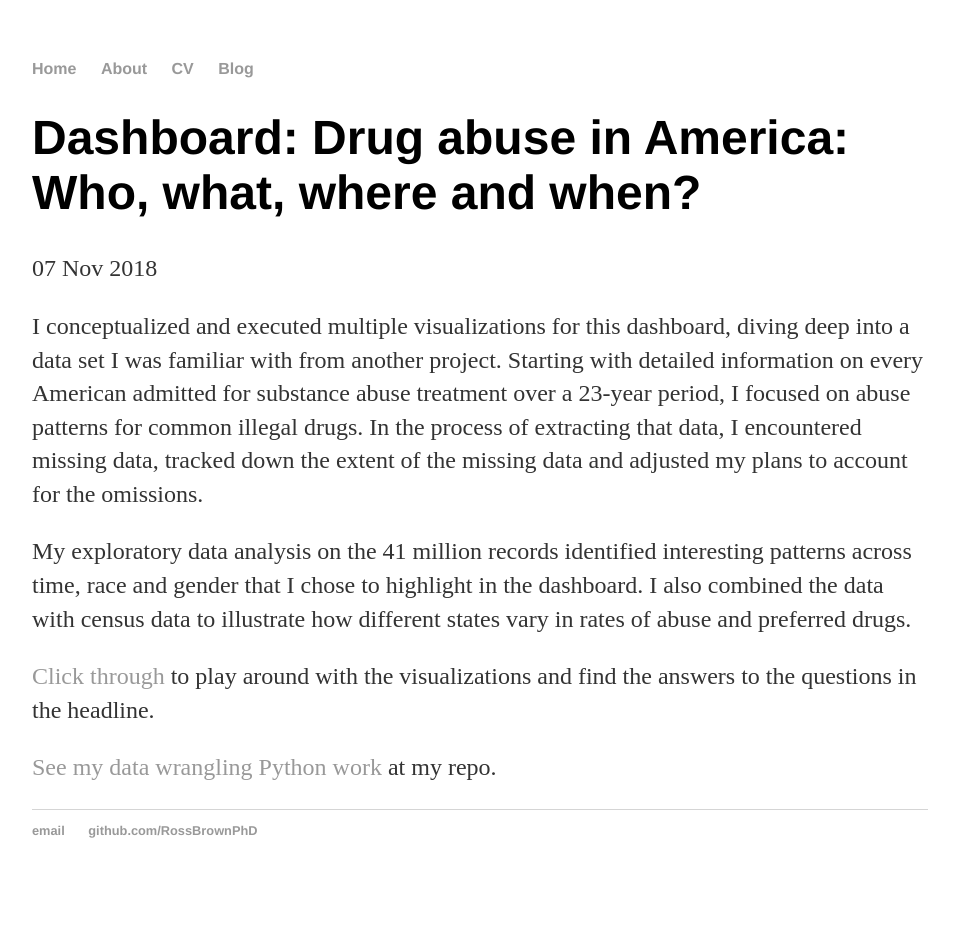
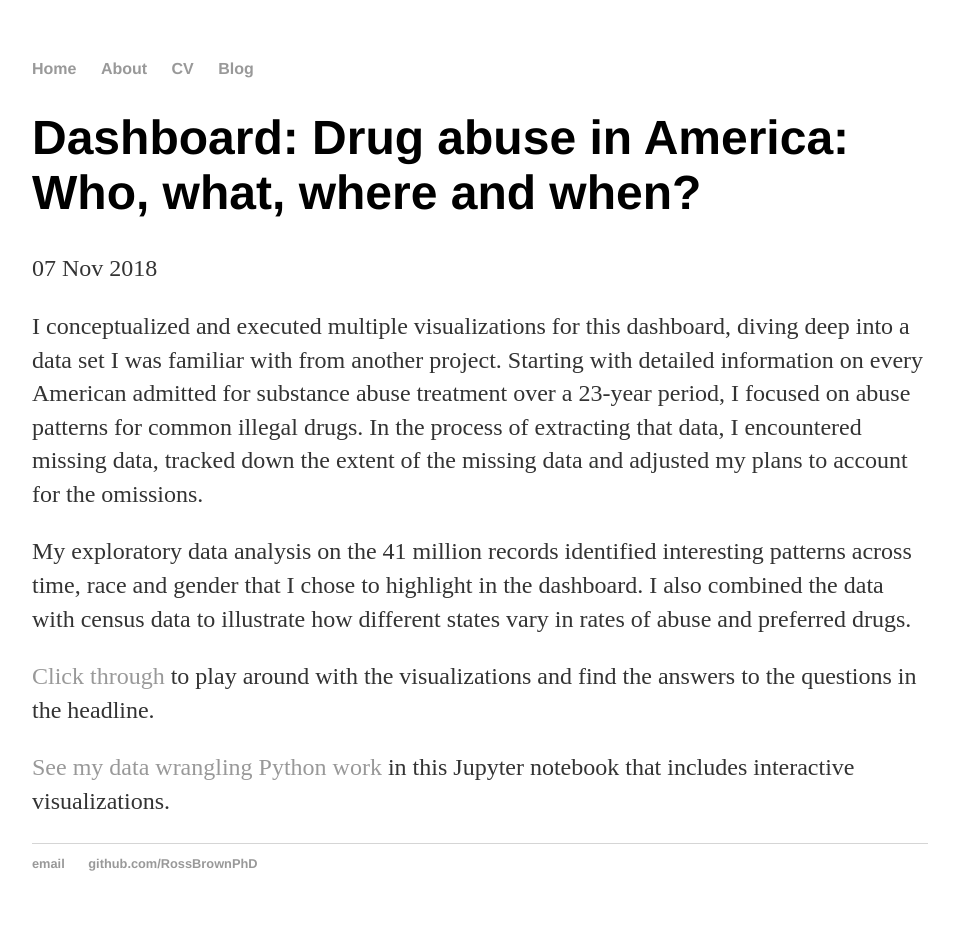
Before and after one commit to RossBrownPhD/RossBrownPhD.github.io, a Jekyll site: the page built from _posts/2018-11-07-Dashboard:-Drug-abuse-in-America:-Who,-what,-where-and-when?.md, in a window 1280 px wide. Shown: the whole page, without its empty margins (160-1119 px from the left). Built offline with Jekyll 4.4.1, drawn with Linux system fonts in a browser that asks for light colours; before the commit the page ends 900 px from its top, so only the background shows below that.

Commit message:
new code notebook

```diff
--- a/_posts/2018-11-07-Dashboard:-Drug-abuse-in-America:-Who,-what,-where-and-when?.md
+++ b/_posts/2018-11-07-Dashboard:-Drug-abuse-in-America:-Who,-what,-where-and-when?.md
@@ -10,4 +10,4 @@ My exploratory data analysis on the 41 million records identified interesting pa
 
 [Click through](https://plot.ly/dashboard/Ross.Brown.Ph.D.:139/view) to play around with the visualizations and find the answers to the questions in the headline.
 
-[See my data wrangling Python work](https://github.com/RossBrownPhD/Data-wrangling-for-dashboard) at my repo.
+[See my data wrangling Python work](https://bit.ly/dashboard_code) in this Jupyter notebook that includes interactive visualizations.
```
